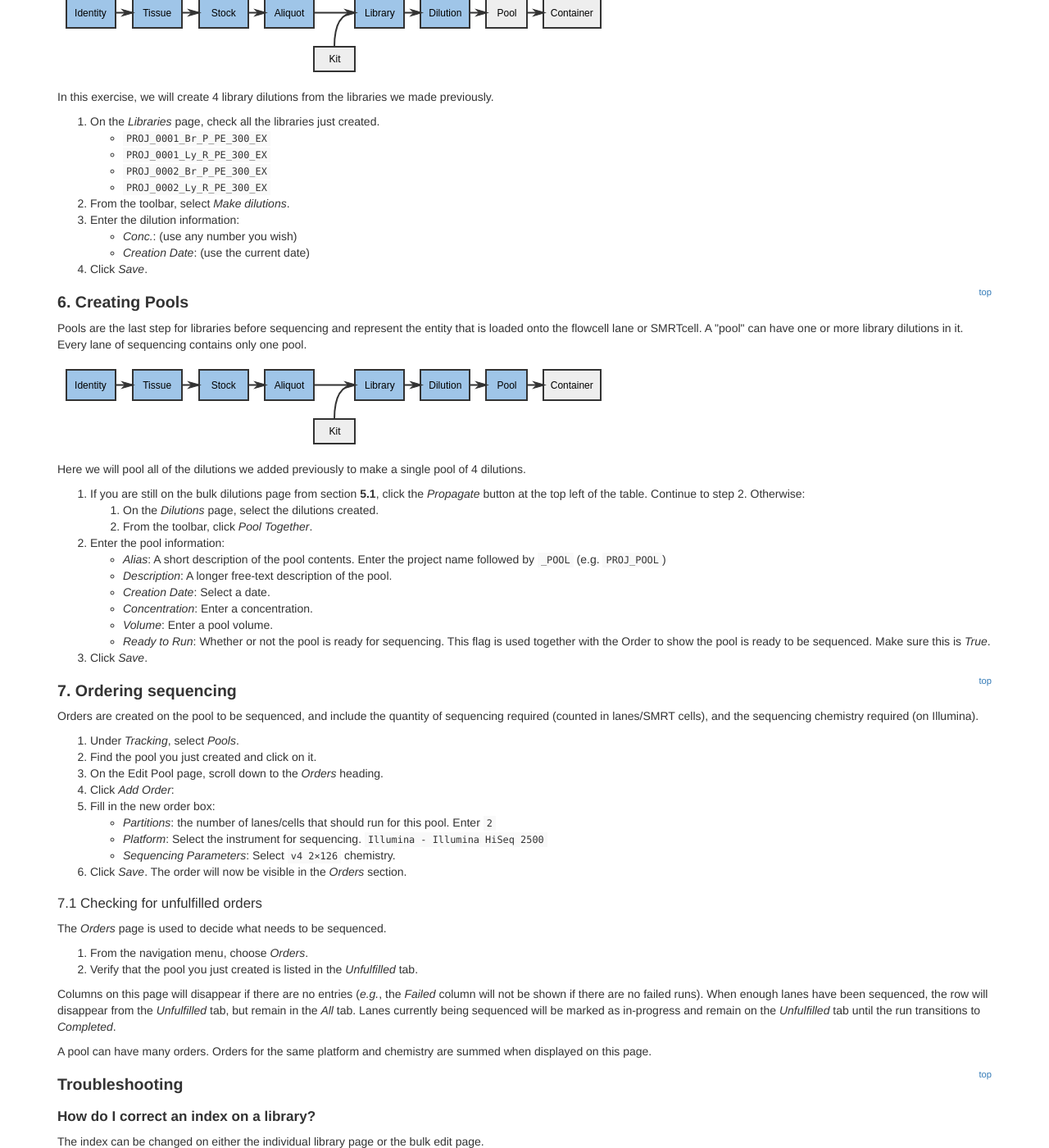
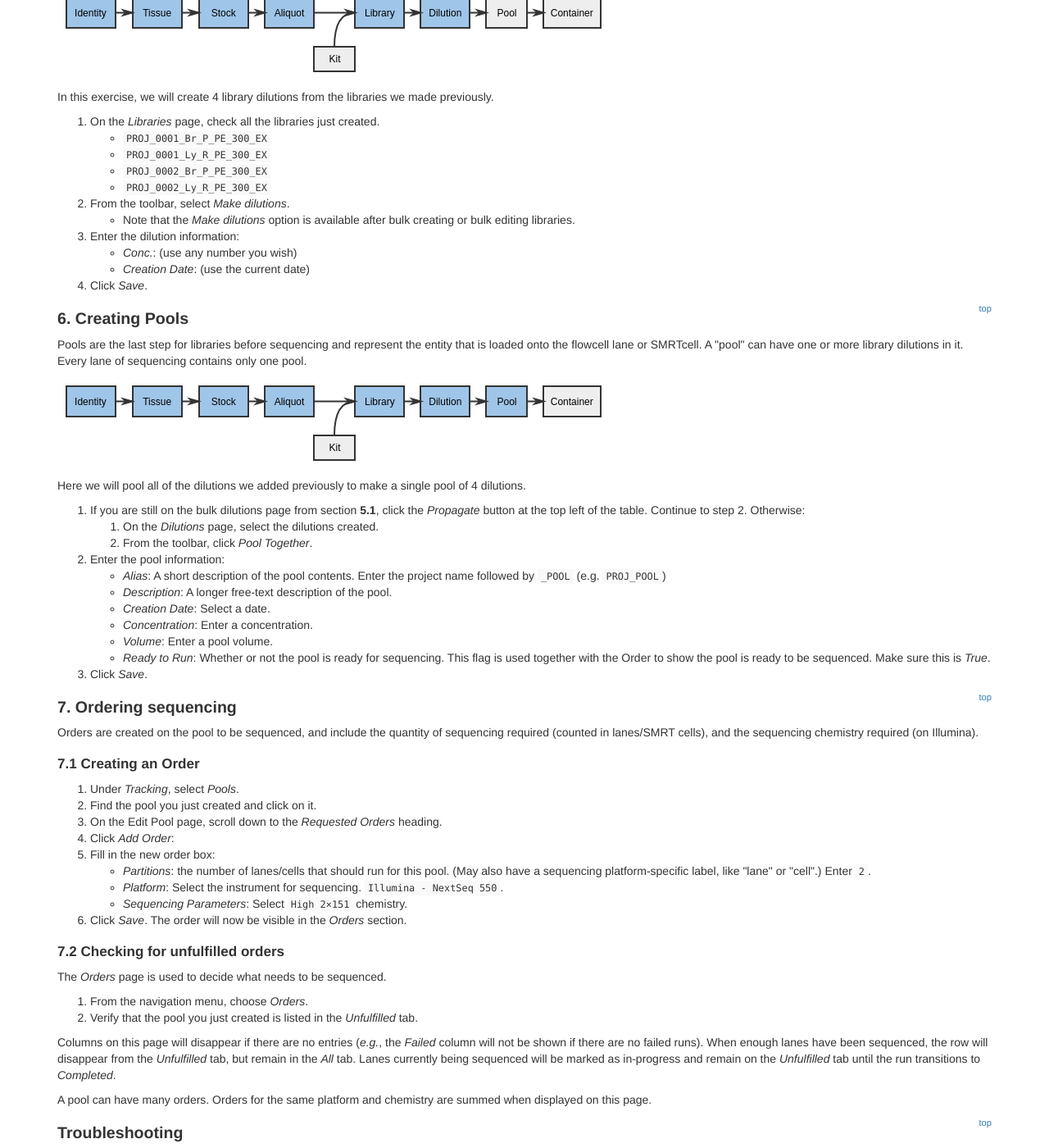
Before and after one commit to miso-lims/walkthroughs, a Jekyll site: the page built from 3-0-libraries.md, in a window 1280 px wide and 1400 px high, scrolled down 4380 px. Shown: the whole window at 82% size. Built offline with Jekyll 4.4.1, drawn with Linux system fonts in a browser that asks for light colours; some of the changed text lies outside the part shown.

Commit message:
minor fixes

```diff
--- a/3-0-libraries.md
+++ b/3-0-libraries.md
@@ -69,7 +69,8 @@ ones that end in `_D_1`:
   - `PROJ_0002_Br_P_nn_1-1_D_1`
   - `PROJ_0002_Ly_R_nn_1-1_D_1`
 1. Click the _Propagate_ button at the top left of the table.
-1. Choose _1_ replicate.
+1. Note that "Propagate to libraries" is the title of the box, as aliquots can only
+be propagated to libraries. Choose _1_ replicate.
 1. Click _Propagate_.
 1. A table will appear. Enter the library information:
   * _Library Name_: Leave blank as this will be filled in automatically after save.
@@ -89,9 +90,9 @@ name)_(Tissue type)(Individual)_Li, e.g. `PROJ_P1_Li`.
     Select different indices for each library. Selecting the same index for two
     different libraries will it unwise to pool those two libraries
     together later.
+  * _Kit_: KAPA Hyper Prep
   * _Size (bp)_: 300
   * _Volume_: 100
-  * _Kit_: KAPA Hyper Prep
 1. Choose _Save_.
 
 Note that for dual-index libraries, only the first index needs to be
@@ -191,6 +192,8 @@ made previously.
   - `PROJ_0002_Br_P_PE_300_EX`
   - `PROJ_0002_Ly_R_PE_300_EX`
 1. From the toolbar, select _Make dilutions_.
+  * Note that the _Make dilutions_ option is available after bulk creating
+or bulk editing libraries.
 1. Enter the dilution information:
   * _Conc._: (use any number you wish)
   * _Creation Date_: (use the current date)
@@ -234,18 +237,20 @@ Orders are created on the pool to be sequenced, and include the quantity of sequ
 required (counted in lanes/SMRT cells), and the sequencing chemistry
 required (on Illumina).
 
+## 7.1 Creating an Order
+
 1. Under _Tracking_, select _Pools_.
 1. Find the pool you just created and click on it.
-1. On the Edit Pool page, scroll down to the _Orders_ heading.
+1. On the Edit Pool page, scroll down to the _Requested Orders_ heading.
 1. Click _Add Order_:
 1. Fill in the new order box:
-  - _Partitions_: the number of lanes/cells that should run for this pool. Enter
-`2`
-  - _Platform_: Select the instrument for sequencing. `Illumina - Illumina HiSeq 2500`
-  - _Sequencing Parameters_: Select `v4 2×126` chemistry.
+  - _Partitions_: the number of lanes/cells that should run for this pool. (May also
+have a sequencing platform-specific label, like "lane" or "cell".) Enter `2`.
+  - _Platform_: Select the instrument for sequencing. `Illumina - NextSeq 550`.
+  - _Sequencing Parameters_: Select `High 2×151` chemistry.
 1. Click _Save_. The order will now be visible in the _Orders_ section.
 
-### 7.1  Checking for unfulfilled orders
+## 7.2  Checking for unfulfilled orders
 The _Orders_ page is used to decide what needs to be sequenced.
 
 1. From the navigation menu, choose _Orders_.
```
Also changed, not shown: 1-0-project-coordination.md (+1 -2 lines), 2-0-samples.md (+3 -2 lines), 4-0-sequencing.md (+6 -5 lines).
